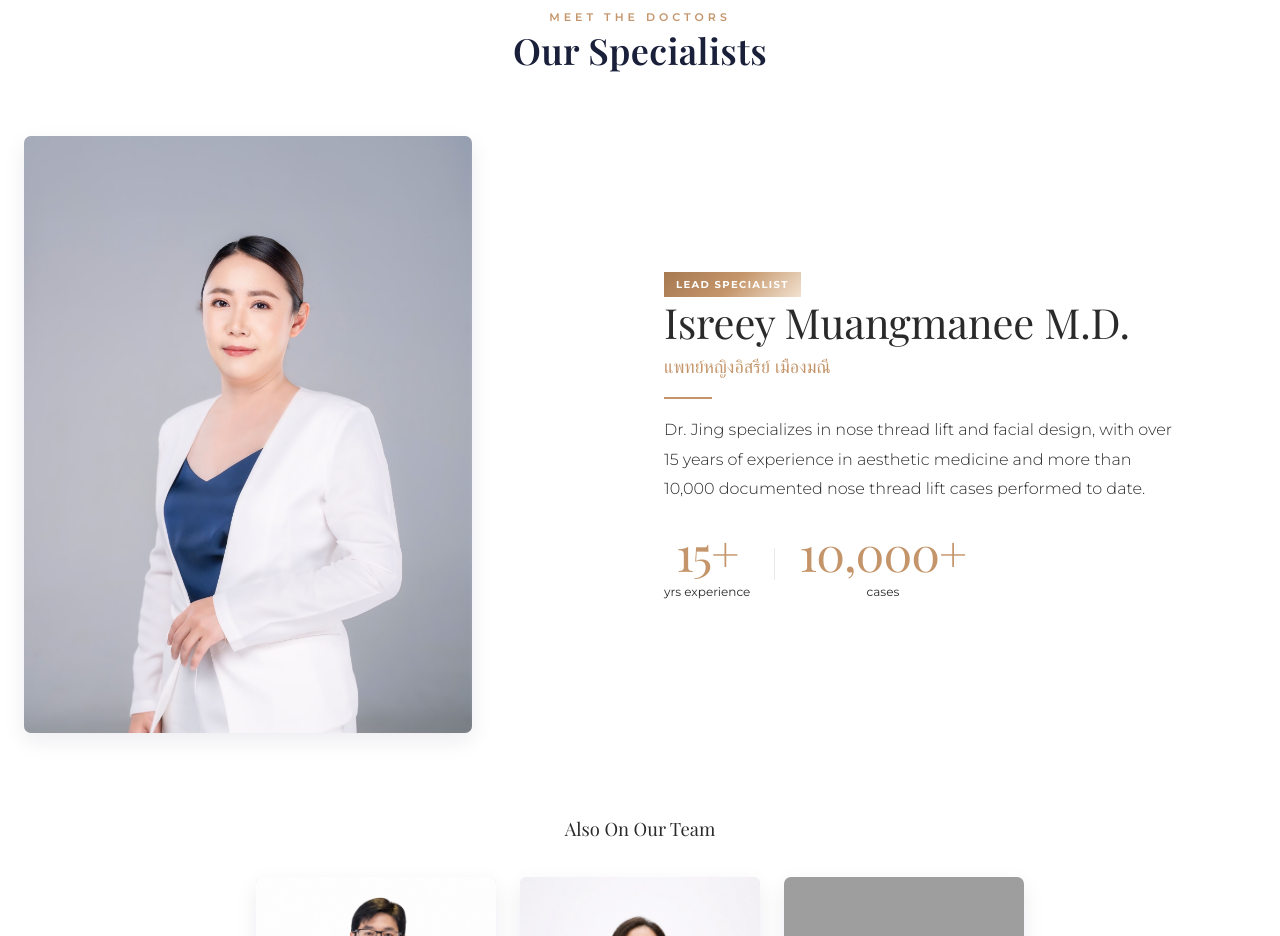
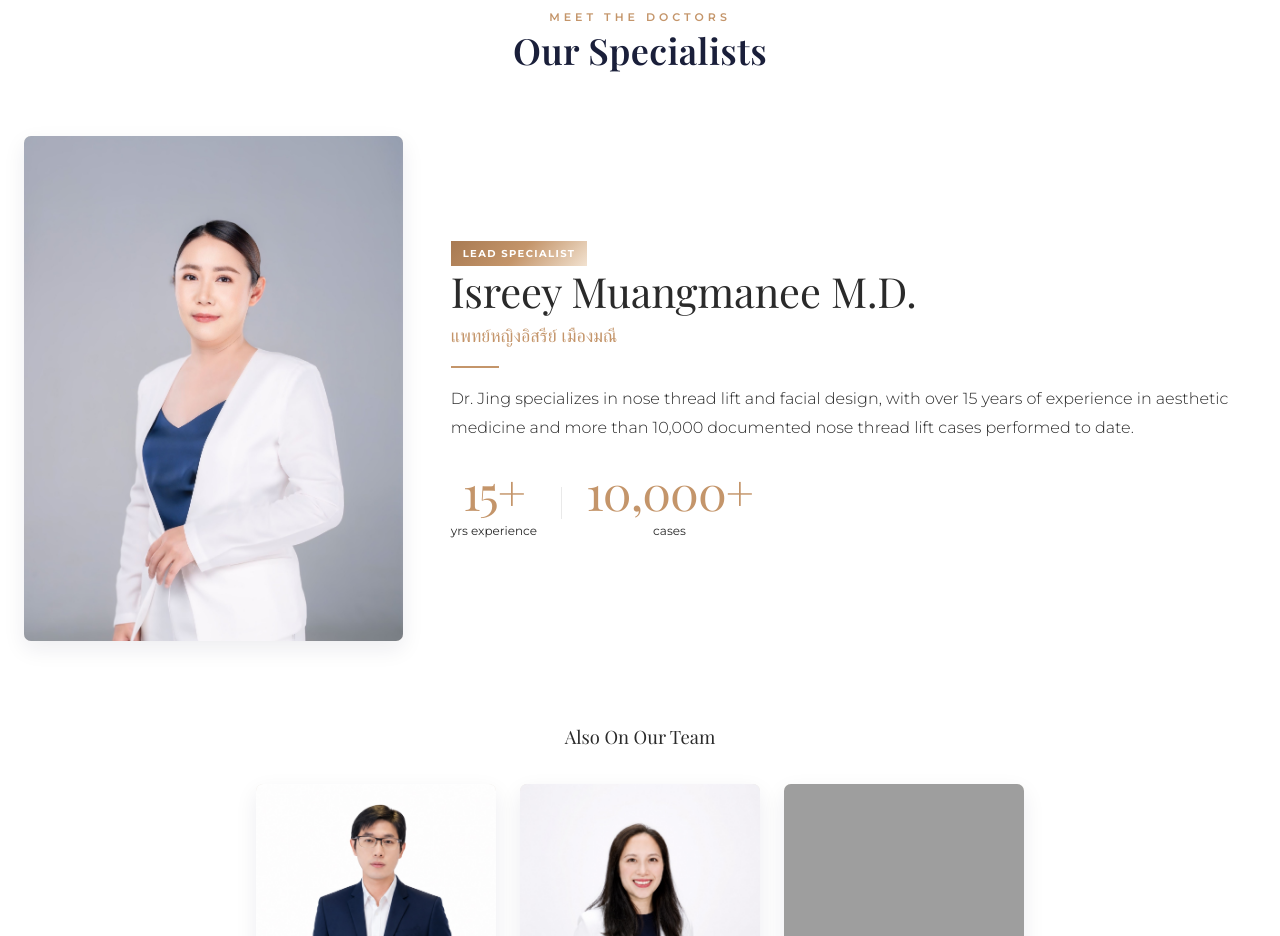
Before and after one commit to papinwit-l/nyc-clinic-revise, a Next.js app: page /en in a window 1280 px wide. Shown: the part 2240-3176 px from the top of the page. Built offline with nearby package versions, Linux system fonts and the light colour scheme; grey boxes are pictures that could not be loaded; a web font is replaced by a local one.

Commit message:
docter - adjust grid - adjust max-w | about - adjust max-w

```diff
--- a/src/components/home/Doctors.tsx
+++ b/src/components/home/Doctors.tsx
@@ -23,7 +23,7 @@ export default function Doctors({ t, locale, data }: Props) {
         <SectionHeader section="doctors" className="mb-12 sm:mb-16" />
 
         {/* ── Featured doctor (Dr. Jing) ── */}
-        <div className="grid grid-cols-1 lg:grid-cols-2 gap-8 lg:gap-12 items-center mb-16 sm:mb-20">
+        <div className="grid grid-cols-1 lg:grid-cols-3 gap-8 lg:gap-12 items-center mb-16 sm:mb-20">
           {/* Photo */}
           <Link
             href={`/${locale}/doctors#${featured.slug}`}
@@ -39,7 +39,7 @@ export default function Doctors({ t, locale, data }: Props) {
           </Link>
 
           {/* Info */}
-          <div className="text-center lg:text-left">
+          <div className="text-center lg:text-left lg:col-span-2">
             <span className="badge">{t.badge}</span>
 
             {/* EN name — always Playfair Display */}
@@ -65,7 +65,7 @@ export default function Doctors({ t, locale, data }: Props) {
 
             {/* Bio — font follows the text's language */}
             <p
-              className={`text-[var(--color-text-warm)] text-[0.95rem] sm:text-base max-w-lg mx-auto lg:mx-0 ${
+              className={`text-[var(--color-text-warm)] text-[0.95rem] sm:text-base mx-auto lg:mx-0 ${
                 isTH ? "leading-[1.95]" : "leading-[1.85]"
               }`}
               style={{
```
